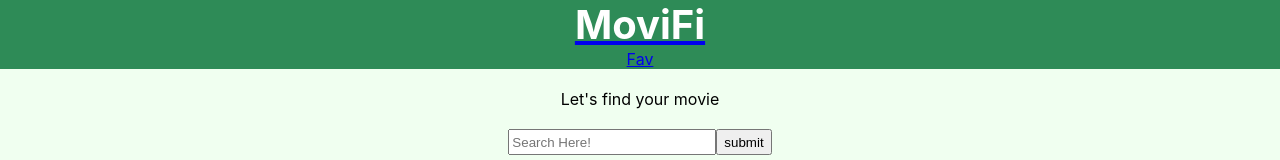
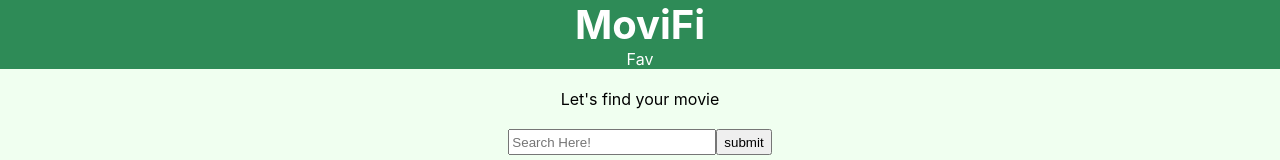
Before and after one commit to lta4/moviFi, a React (Create React App) app: page / in a window 1280 px wide. Shown: the top 160 px of the page. Built offline with nearby package versions, Linux system fonts and the light colour scheme; no server answers.

Commit message:
favLink update

```diff
--- a/src/App.css
+++ b/src/App.css
@@ -10,17 +10,22 @@
   background-color: honeydew;
 }
 
-.navBar {
+.navBar a{
   display: grid;
   grid-column: 1 / 3;
   grid-row: 1 / 5;
   background-color: seagreen;
+  text-decoration: none;
 }
 
 .title {
   margin: 0;
   color: white;
   font-size: 40px;
+}
+
+.favLink {
+  color: white;
 }
 
 .inputBar {
--- a/src/components/movieDisplay.js
+++ b/src/components/movieDisplay.js
@@ -9,7 +9,7 @@ const movieDisplay = ({movie}) => {
                 <h4>{movie.Genre}</h4>
                 <img src={movie.Poster} alt={movie.Title} />
                 <h3>{movie.Year}</h3>
-                <div classnName="detailContainer">
+                <div className="detailContainer">
                     <h2>{movie.Actors}</h2>
                     <p>{movie.Plot}</p>
                     <h4>Productions brought to you by: {movie.Production}</h4>
--- a/src/components/nav.js
+++ b/src/components/nav.js
@@ -8,7 +8,7 @@ const Nav = (props) => {
                 <h1 className="title">MoviFi</h1>
             </Link>
             <Link to="/fav">
-                <div className="fav">Fav</div>
+                <div className="favLink">Fav</div>
             </Link>
         </div>
     );
```
